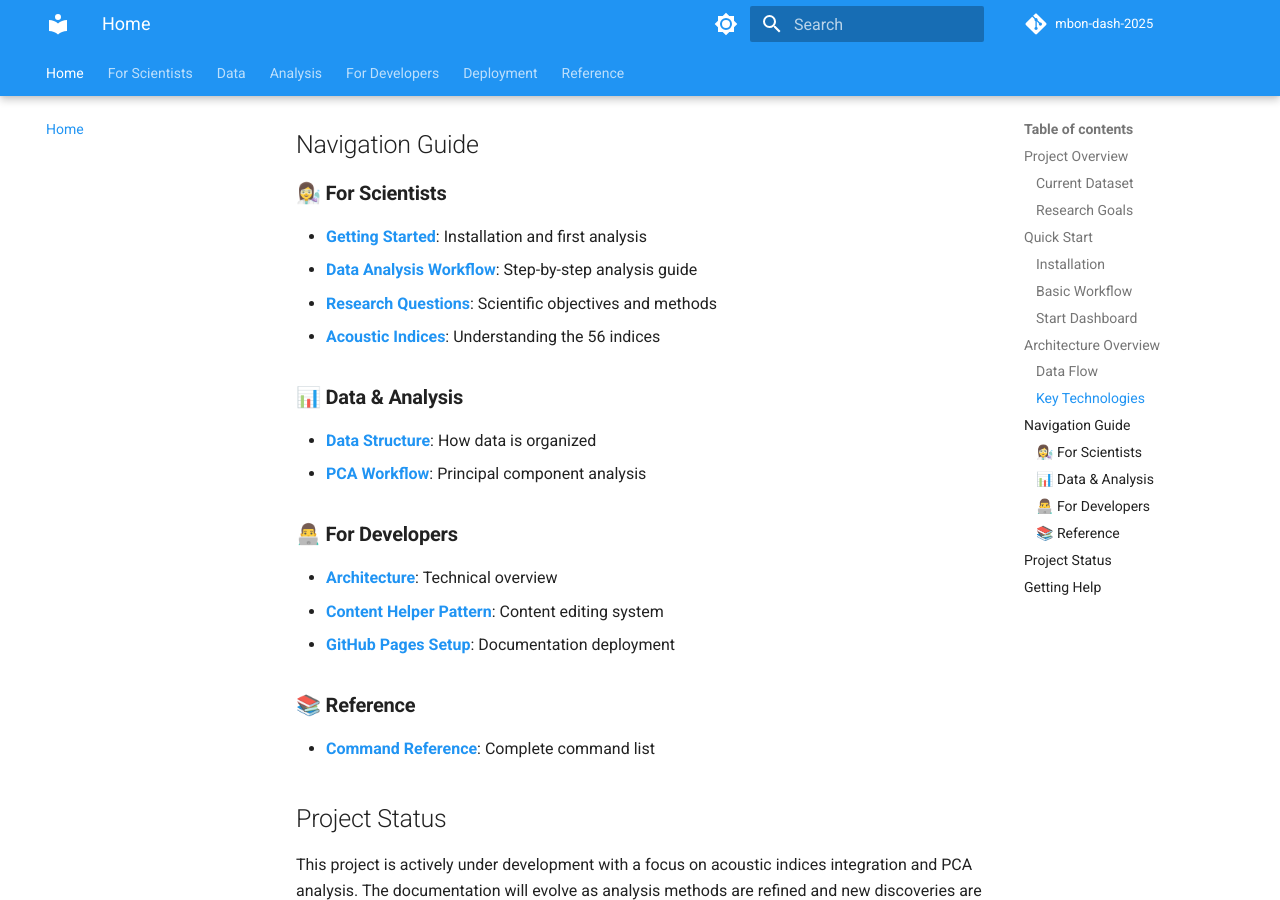
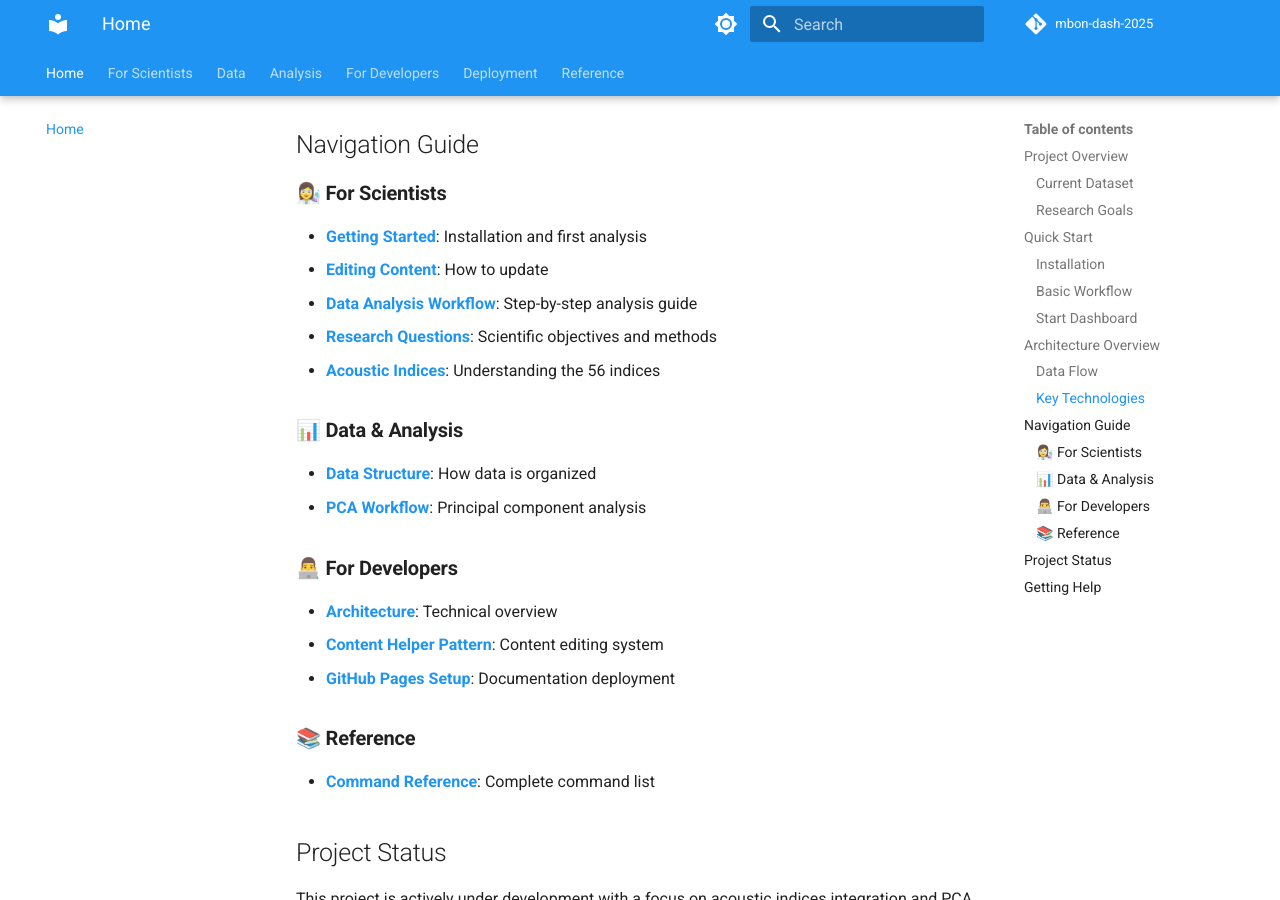
Before and after one commit to Waveform-Analytics/mbon-dash-2025, an MkDocs documentation site: the page built from docs_site/index.md, in a window 1280 px wide and 900 px high, scrolled down 2483 px. Built offline with MkDocs 1.6.1 and Material for MkDocs 9.7.7, drawn with Linux system fonts in a browser that asks for light colours; comment, search, counter and statistics services are not loaded.

Commit message:
Add "Editing Content" guide link for scientists in documentation index

```diff
--- a/docs_site/index.md
+++ b/docs_site/index.md
@@ -110,6 +110,7 @@ graph LR
 
 ### 👩‍🔬 **For Scientists**
 - **[Getting Started](for-scientists/getting-started.md)**: Installation and first analysis
+- **[Editing Content](for-scientists/content-editing.md)**: How to update
 - **[Data Analysis Workflow](for-scientists/data-analysis.md)**: Step-by-step analysis guide
 - **[Research Questions](for-scientists/research-questions.md)**: Scientific objectives and methods
 - **[Acoustic Indices](for-scientists/acoustic-indices.md)**: Understanding the 56 indices
```
